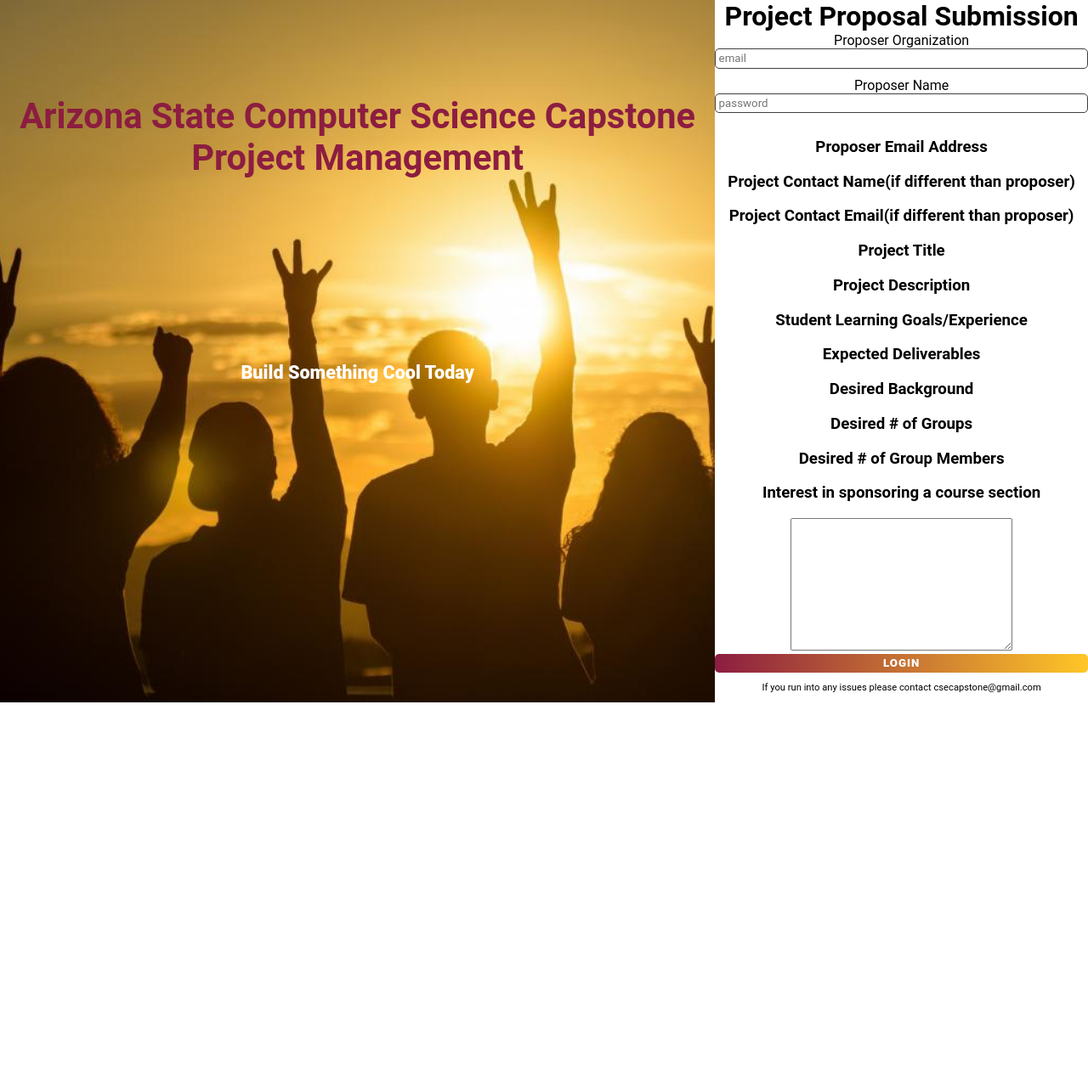
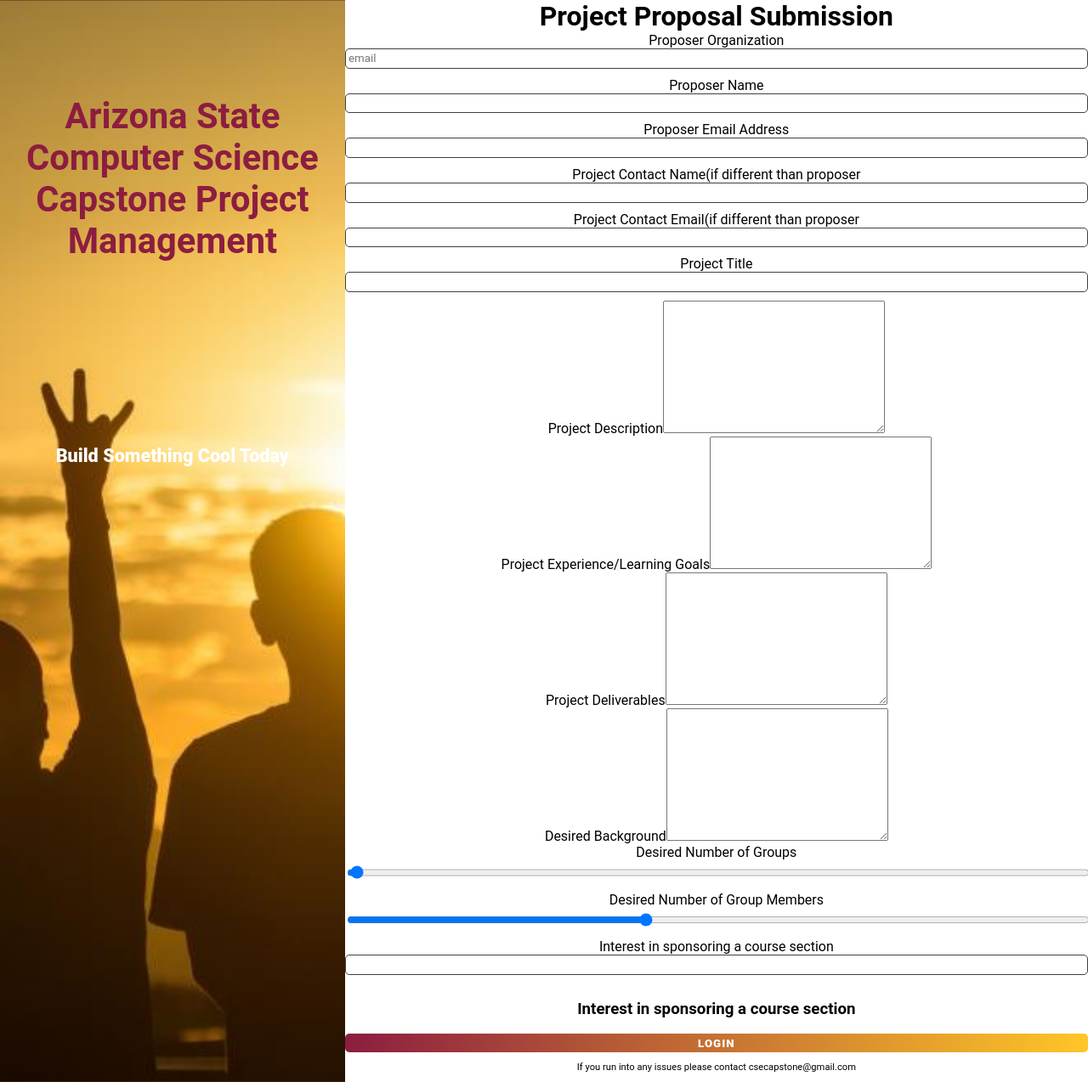
Before and after one commit to ogadev/Capstone-Managment-System, a React (Create React App) app: page /proposal in a window 1280 px wide. Shown: the whole page at 85% size. Before the commit the page ends 827 px from the top, so only its background shows below. Built offline with nearby package versions, Linux system fonts and the light colour scheme; what aws-amplify would draw is missing.

Commit message:
Working on proposal submission

```diff
--- a/src/ProjectProposalSubmission.js
+++ b/src/ProjectProposalSubmission.js
@@ -48,6 +48,7 @@
         //this was just in al of Oscar's messages
         event.preventDefault()
         console.log("Hello world")
+        console.log(this.state.fProjectDescription)
 
     }
 
@@ -79,37 +80,124 @@
                                 placeholder="email"
                                 value={this.state.fProposerOrg}
                                 onChange={this.onInputChange}
-                                name="pOrg"
+                                name="fProposerOrg"
                                 required
                             />
                             <label for="pName">Proposer Name</label>
                             <input
                                 type="text"
-                                placeholder="password"
-                                value={this.state.password}
+                                placeholder=""
+                                value={this.state.fProposerName}
                                 onChange={this.onInputChange}
-                                name="pName"
+                                name="fProposerName"
                                 required
                             />
-                            <h3>Proposer Email Address</h3>
-
-                            <h3>Project Contact Name(if different than proposer)</h3>
-                            <h3>Project Contact Email(if different than proposer)</h3>
-                            <h3>Project Title</h3>
-                            <h3>Project Description</h3>
-                            <h3>Student Learning Goals/Experience</h3>
-                            <h3>Expected Deliverables</h3>
-                            <h3>Desired Background</h3>
-                            <h3>Desired # of Groups</h3>
-                            <h3>Desired # of Group Members</h3>
-                            <h3>Interest in sponsoring a course section</h3>
+                            <label for="fProposerEmail">Proposer Email Address</label>
+                            <input
+                                type="email"
+                                placeholder=""
+                                value={this.state.fProposerEmail}
+                                onChange={this.onInputChange}
+                                name="fProposerEmail"
+                                required
+                            />
+                            <label for="fProposerContactName">Project Contact Name(if different than proposer</label>
+                            <input
+                                type="text"
+                                placeholder=""
+                                value={this.state.fProposerContactName}
+                                onChange={this.onInputChange}
+                                name="fProposerContactName"
+                                required
+                            />
+                            <label for="fProposerContactEmail">Project Contact Email(if different than proposer</label>
+                            <input
+                                type="email"
+                                placeholder=""
+                                value={this.state.fProposerContactEmail}
+                                onChange={this.onInputChange}
+                                name="fProposerContactEmail"
+                                required
+                            />
+                            <label for="fProjectTitle">Project Title</label>
+                            <input
+                                type="text"
+                                placeholder=""
+                                value={this.state.fProjectTitle}
+                                onChange={this.onInputChange}
+                                name="fProjectTitle"
+                                required
+                            />
+                            <label for="fProjectDescription">Project Description</label>
                             <textarea
-                                name="message"
+                                name="fProjectDescription"
                                 rows="10"
                                 cols="30"
                                 onChange={this.onInputChange}
                                 value={this.fProjectDescription}
                             ></textarea>
+                            <br></br>
+                            <label for="fProjectExperience">Project Experience/Learning Goals</label>
+                            <textarea
+                                name="fProjectExperience"
+                                rows="10"
+                                cols="30"
+                                onChange={this.onInputChange}
+                                value={this.fProjectExperience}
+                            ></textarea>
+                            <br></br>
+                            <label for="fExpectedDeliverables">Project Deliverables</label>
+                            <textarea
+                                name="fExpectedDeliverables"
+                                rows="10"
+                                cols="30"
+                                onChange={this.onInputChange}
+                                value={this.fExpectedDeliverables}
+                            ></textarea>
+                            <br></br>
+                            <label for="fDesiredBackground">Desired Background</label>
+                            <textarea
+                                name="fDesiredBackground"
+                                rows="10"
+                                cols="30"
+                                onChange={this.onInputChange}
+                                value={this.fDesiredBackground}
+                            ></textarea>
+                            <br></br>
+                            <label for="fDesiredNumberGroups">Desired Number of Groups</label>
+                            <input
+                                type="range"
+                                placeholder=""
+                                value={this.state.fDesiredNumberGroups}
+                                onChange={this.onInputChange}
+                                name="fDesiredNumberGroups"
+                                min="1"
+                                max="5"
+                                required
+                            />
+                            <label for="fDesiredNumberMembers">Desired Number of Group Members</label>
+                            <input
+                                type="range"
+                                placeholder=""
+                                value={this.state.fDesiredNumberMembers}
+                                onChange={this.onInputChange}
+                                name="fDesiredNumberMembers"
+                                min="2"
+                                max="7"
+                                required
+                            />
+                            <label for="fSemesterYear">Interest in sponsoring a course section</label>
+                            <input
+                                type="text"
+                                placeholder=""
+                                value={this.state.fSemesterYear}
+                                onChange={this.onInputChange}
+                                name="fSemesterYear"
+                                required
+                            />
+
+                            <h3>Interest in sponsoring a course section</h3>
+
                             <button className="btn"> login</button>
 
                         </form>
```
